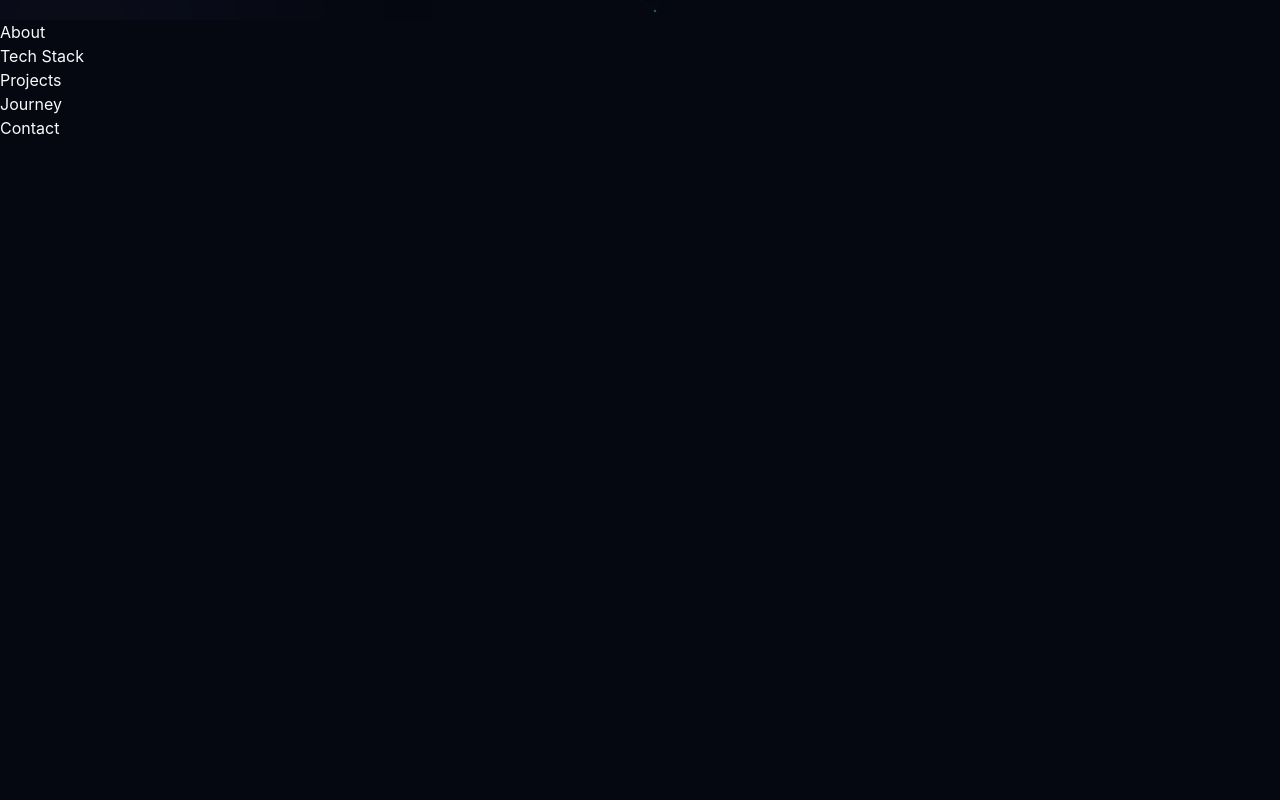
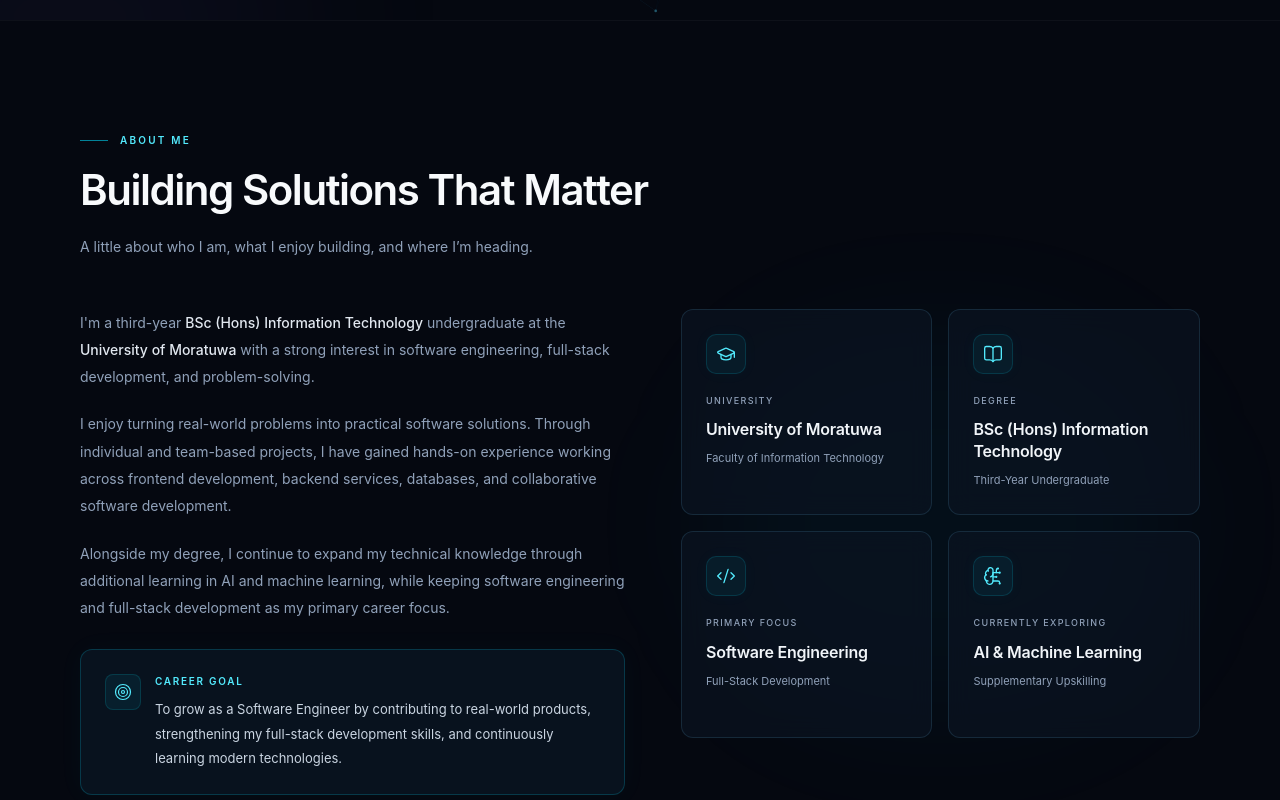
Before and after one commit to lumithmanuu/lumith-portfolio, a React app: page / in a window 1280 px wide. Shown: the part 780-1580 px from the top of the page. Before the commit the page ends 920 px from the top, so only its background shows below. Built offline with nearby package versions, Linux system fonts and the light colour scheme; the HTML template or start-up script is replaced by a standard one.

Commit message:
add responsive About section with animated info cards

```diff
--- a/src/components/SectionTitle.tsx
+++ b/src/components/SectionTitle.tsx
@@ -1,7 +1,36 @@
+import { motion, useReducedMotion } from 'motion/react';
+
 type SectionTitleProps = {
   title: string;
+  label?: string;
+  description?: string;
+  id?: string;
 };
 
-export default function SectionTitle({ title }: SectionTitleProps) {
-  return <h2>{title}</h2>;
+export default function SectionTitle({ title, label, description, id }: SectionTitleProps) {
+  const reduceMotion = useReducedMotion();
+
+  // Preserve the simple headings in sections that are still placeholders.
+  if (!label && !description) return <h2 id={id}>{title}</h2>;
+
+  return (
+    <motion.header
+      className="mb-10 max-w-3xl sm:mb-12"
+      initial={reduceMotion ? false : { opacity: 0, y: 14 }}
+      whileInView={{ opacity: 1, y: 0 }}
+      viewport={{ once: true, amount: 0.3 }}
+      transition={{ duration: reduceMotion ? 0 : 0.5 }}
+    >
+      {label && (
+        <p className="mb-4 flex items-center gap-3 text-[10px] font-semibold tracking-[0.22em] text-cyan-300">
+          <span className="h-px w-7 bg-cyan-400/60" aria-hidden="true" />
+          {label}
+        </p>
+      )}
+      <h2 id={id} className="text-[30px] leading-tight font-semibold tracking-[-0.035em] text-slate-50 sm:text-4xl lg:text-[42px]">
+        {title}
+      </h2>
+      {description && <p className="mt-4 max-w-xl text-sm leading-7 text-slate-400">{description}</p>}
+    </motion.header>
+  );
 }
--- a/src/sections/About.tsx
+++ b/src/sections/About.tsx
@@ -1,9 +1,124 @@
+import { motion, useReducedMotion } from 'motion/react';
+import { BookOpen, BrainCircuit, Code2, GraduationCap, Target } from 'lucide-react';
 import SectionTitle from '../components/SectionTitle';
 
+const informationCards = [
+  {
+    label: 'University',
+    value: 'University of Moratuwa',
+    description: 'Faculty of Information Technology',
+    icon: GraduationCap,
+  },
+  {
+    label: 'Degree',
+    value: 'BSc (Hons) Information Technology',
+    description: 'Third-Year Undergraduate',
+    icon: BookOpen,
+  },
+  {
+    label: 'Primary Focus',
+    value: 'Software Engineering',
+    description: 'Full-Stack Development',
+    icon: Code2,
+  },
+  {
+    label: 'Currently Exploring',
+    value: 'AI & Machine Learning',
+    description: 'Supplementary Upskilling',
+    icon: BrainCircuit,
+  },
+];
+
 export default function About() {
+  const reduceMotion = useReducedMotion();
+  const cardEntrance = {
+    hidden: { opacity: reduceMotion ? 1 : 0, y: reduceMotion ? 0 : 14 },
+    visible: (index: number) => ({
+      opacity: 1,
+      y: 0,
+      transition: { duration: reduceMotion ? 0 : 0.45, delay: reduceMotion ? 0 : 0.15 + index * 0.08 },
+    }),
+  };
+
   return (
-    <section id="about">
-      <SectionTitle title="About" />
+    <section id="about" aria-labelledby="about-heading" className="relative overflow-clip border-t border-white/[0.04] px-6 py-20 sm:px-8 sm:py-24 lg:px-12 lg:py-28">
+      <div className="mx-auto max-w-[1120px] min-[1600px]:max-w-[1200px]">
+        <SectionTitle
+          id="about-heading"
+          label="ABOUT ME"
+          title="Building Solutions That Matter"
+          description="A little about who I am, what I enjoy building, and where I’m heading."
+        />
+
+        <motion.div
+          className="grid items-start gap-10 min-[900px]:grid-cols-[1.05fr_1fr] min-[900px]:gap-10 lg:gap-14"
+          initial="hidden"
+          whileInView="visible"
+          viewport={{ once: true, amount: 0.12 }}
+        >
+          <div className="min-w-0">
+            <motion.div
+              className="space-y-5 text-sm leading-[1.95] text-slate-400"
+              variants={{
+                hidden: { opacity: reduceMotion ? 1 : 0, x: reduceMotion ? 0 : -14 },
+                visible: { opacity: 1, x: 0, transition: { duration: reduceMotion ? 0 : 0.5, delay: reduceMotion ? 0 : 0.1 } },
+              }}
+            >
+              <p>
+                I'm a third-year <span className="font-medium text-slate-200">BSc (Hons) Information Technology</span> undergraduate at the <span className="font-medium text-slate-200">University of Moratuwa</span> with a strong interest in software engineering, full-stack development, and problem-solving.
+              </p>
+              <p>
+                I enjoy turning real-world problems into practical software solutions. Through individual and team-based projects, I have gained hands-on experience working across frontend development, backend services, databases, and collaborative software development.
+              </p>
+              <p>
+                Alongside my degree, I continue to expand my technical knowledge through additional learning in AI and machine learning, while keeping software engineering and full-stack development as my primary career focus.
+              </p>
+            </motion.div>
+
+            <motion.aside
+              aria-labelledby="career-goal-heading"
+              className="mt-7 flex gap-3.5 rounded-xl border border-cyan-400/20 bg-[rgba(12,26,39,0.65)] p-5 shadow-[0_0_28px_rgba(34,211,238,0.035)] backdrop-blur-md sm:p-6"
+              variants={{
+                hidden: { opacity: reduceMotion ? 1 : 0, y: reduceMotion ? 0 : 12 },
+                visible: { opacity: 1, y: 0, transition: { duration: reduceMotion ? 0 : 0.5, delay: reduceMotion ? 0 : 0.55 } },
+              }}
+            >
+              <span className="flex size-9 shrink-0 items-center justify-center rounded-lg border border-cyan-400/15 bg-cyan-400/[0.07] text-cyan-300" aria-hidden="true">
+                <Target size={18} strokeWidth={1.6} />
+              </span>
+              <div>
+                <h3 id="career-goal-heading" className="mb-2 text-[10px] font-semibold tracking-[0.17em] text-cyan-300">CAREER GOAL</h3>
+                <p className="text-[13px] leading-[1.85] text-slate-300">
+                  To grow as a Software Engineer by contributing to real-world products, strengthening my full-stack development skills, and continuously learning modern technologies.
+                </p>
+              </div>
+            </motion.aside>
+          </div>
+
+          <div className="relative min-w-0">
+            <div className="pointer-events-none absolute inset-6 rounded-full bg-cyan-500/[0.045] blur-3xl" aria-hidden="true" />
+            <div className="relative grid auto-rows-fr gap-4 min-[480px]:grid-cols-2">
+              {informationCards.map(({ label, value, description, icon: Icon }, index) => (
+                <motion.article
+                  key={label}
+                  aria-labelledby={`about-card-${index}`}
+                  custom={index}
+                  variants={cardEntrance}
+                  whileHover={reduceMotion ? undefined : { y: -4, transition: { duration: 0.2 } }}
+                  className="group min-w-0 rounded-xl border border-sky-300/[0.13] bg-[rgba(12,20,35,0.65)] p-5 backdrop-blur-md transition-[border-color,box-shadow] duration-200 hover:border-cyan-400/35 hover:shadow-[0_8px_30px_rgba(34,211,238,0.06)] sm:p-6"
+                >
+                  <span className="mb-5 flex size-10 items-center justify-center rounded-[10px] border border-cyan-400/15 bg-cyan-400/[0.06] text-cyan-300 shadow-[0_0_16px_rgba(34,211,238,0.035)]" aria-hidden="true">
+                    <Icon size={20} strokeWidth={1.6} />
+                  </span>
+                  <h3 id={`about-card-${index}`} className="mb-2.5 text-[9px] leading-relaxed font-medium tracking-[0.15em] text-slate-400 uppercase">{label}</h3>
+                  <p className="max-w-[23ch] text-base leading-snug font-semibold tracking-[-0.015em] text-slate-100">{value}</p>
+                  <p className="mt-2.5 text-[11px] leading-relaxed text-slate-400">{description}</p>
+                </motion.article>
+              ))}
+            </div>
+          </div>
+        </motion.div>
+      </div>
     </section>
   );
 }
```
